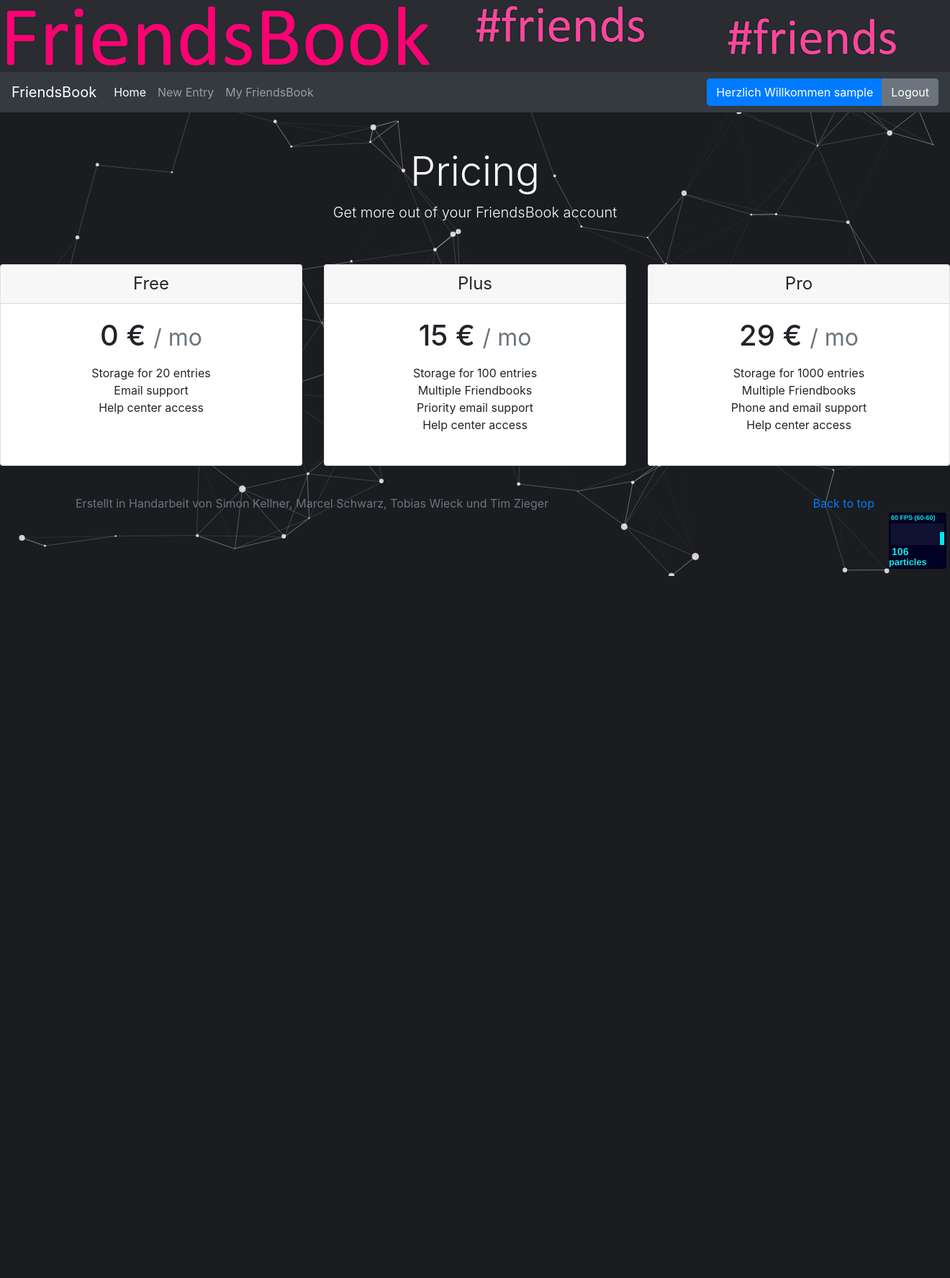
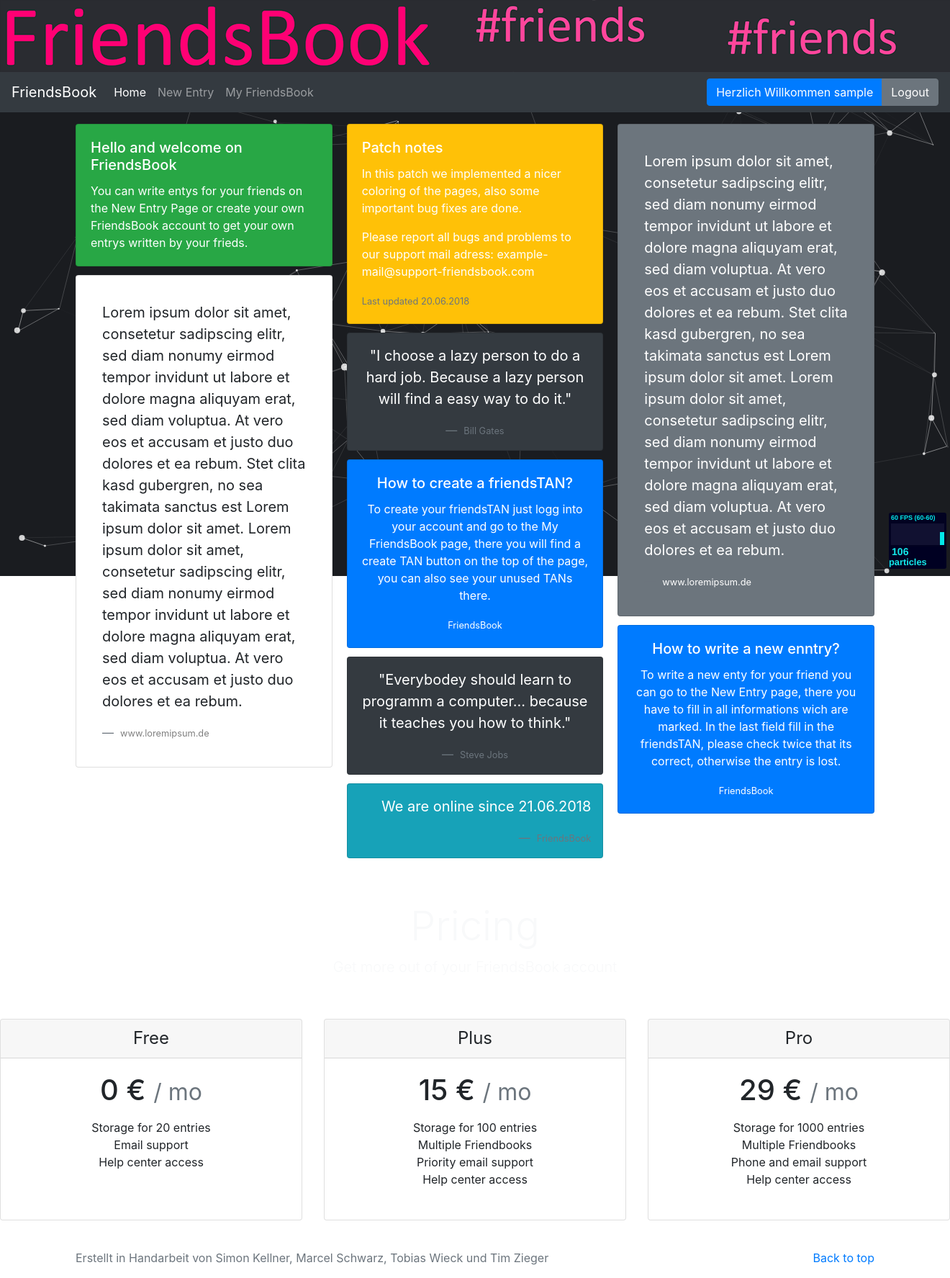
Before and after one commit to iCaotix/hft-ipr-projekt, a PHP site: page / in a window 1320 px wide; the page is wider, and only the part inside the window is pictured. Shown: that part at 72% size. Before the commit the page ends 800 px from the top of that part, so only its background shows below. Run offline with PHP 8.4, Linux system fonts and the light colour scheme; the visitor is signed in with stand-in values (Sample User, id 1); a stand-in replaces the project's code that opens the database connection.

Commit message:
added more home content

```diff
--- a/segments/_home.php
+++ b/segments/_home.php
@@ -1,3 +1,90 @@
+<p></p>
+<div class="container">
+  <div class="row">
+    <div class="col-12">
+      <div class="card-columns">
+        <div class="card bg-success text-white">
+          <div class="card-body">
+            <h5 class="card-title">Hello and welcome on FriendsBook</h5>
+            <p class="card-text">You can write entys for your friends on the New Entry Page or create your own FriendsBook account to get your own entrys written by your frieds.</p>
+          </div>
+        </div>
+        <div class="card p-3">
+          <blockquote class="blockquote mb-0 card-body">
+            <p>Lorem ipsum dolor sit amet, consetetur sadipscing elitr, sed diam nonumy eirmod tempor invidunt ut labore et dolore magna aliquyam erat, sed diam voluptua. At vero eos et accusam et justo duo dolores et ea rebum. Stet clita kasd gubergren, no sea takimata sanctus est Lorem ipsum dolor sit amet. Lorem ipsum dolor sit amet, consetetur sadipscing elitr, sed diam nonumy eirmod tempor invidunt ut labore et dolore magna aliquyam erat, sed diam voluptua. At vero eos et accusam et justo duo dolores et ea rebum.</p>
+            <footer class="blockquote-footer">
+              <small class="text-muted">
+                <a style="color: grey;" href="www.loremipsum.de">www.loremipsum.de</a>
+              </small>
+            </footer>
+          </blockquote>
+        </div>
+        <div class="card bg-warning text-white">
+          <div class="card-body">
+            <h5 class="card-title">Patch notes</h5>
+            <p class="card-text">In this patch we implemented a nicer coloring of the pages, also some important bug fixes are done.</p>
+            <p class="card-text">Please report all bugs and problems to our support mail adress: example-mail@support-friendsbook.com</p>
+            <p class="card-text"><small class="text-muted">Last updated 20.06.2018</small></p>
+          </div>
+        </div>
+        <div class="card bg-dark text-white text-center p-3">
+          <blockquote class="blockquote mb-0">
+            <p>"I choose a lazy person to do a hard job. Because a lazy person will find a easy way to do it."</p>
+            <footer class="blockquote-footer">
+              <small>
+                Bill Gates
+              </small>
+            </footer>
+          </blockquote>
+        </div>
+        <div class="card text-center bg-primary text-white">
+          <div class="card-body">
+            <h5 class="card-title">How to create a friendsTAN?</h5>
+            <p class="card-text">To create your friendsTAN just logg into your account and go to the My FriendsBook page, there you will find a create TAN button on the top of the page, you can also see your unused TANs there.</p>
+            <p class="card-text"><small class="text-white">FriendsBook</small></p>
+          </div>
+        </div>
+        <div class="card bg-dark text-white text-center p-3">
+          <blockquote class="blockquote mb-0">
+            <p class="card-text">"Everybodey should learn to programm a computer... because it teaches you how to think."</p>
+            <footer class="blockquote-footer">
+              <small>
+                Steve Jobs
+              </small>
+          </blockquote>
+        </div>
+        <div class="card p-3 bg-info text-white text-right">
+          <blockquote class="blockquote mb-0">
+            <p>We are online since 21.06.2018</p>
+            <footer class="blockquote-footer">
+              <small class="text-muted">
+                FriendsBook
+              </small>
+            </footer>
+          </blockquote>
+        </div>
+        <div class="card p-3 bg-secondary text-white">
+          <blockquote class="blockquote mb-0 card-body">
+            <p>Lorem ipsum dolor sit amet, consetetur sadipscing elitr, sed diam nonumy eirmod tempor invidunt ut labore et dolore magna aliquyam erat, sed diam voluptua. At vero eos et accusam et justo duo dolores et ea rebum. Stet clita kasd gubergren, no sea takimata sanctus est Lorem ipsum dolor sit amet. Lorem ipsum dolor sit amet, consetetur sadipscing elitr, sed diam nonumy eirmod tempor invidunt ut labore et dolore magna aliquyam erat, sed diam voluptua. At vero eos et accusam et justo duo dolores et ea rebum.</p>
+            <footer class="blockquote-footer">
+              <small class="text-muted">
+                <a style="color: white;" href="www.loremipsum.de">www.loremipsum.de</a>
+              </small>
+            </footer>
+          </blockquote>
+        </div>
+        <div class="card bg-primary text-white text-center">
+          <div class="card-body">
+            <h5 class="card-title">How to write a new enntry?</h5>
+            <p class="card-text">To write a new enty for your friend you can go to the New Entry page, there you have to fill in all informations wich are marked. In the last field fill in the friendsTAN, please check twice that its correct, otherwise the entry is lost.</p>
+            <p class="card-text"><small class="text-white">FriendsBook</small></p>
+          </div>
+        </div>
+      </div>
+    </div>
+  </div>
+</div> <!-- Ende container My FriendsBook -->
+
 <!-- PRICING -->
 <div class="alert pricing-header px-3 py-3 pt-md-5 pb-md-4 mx-auto text-center text-light">
   <h1 class="display-4">Pricing</h1>
```
